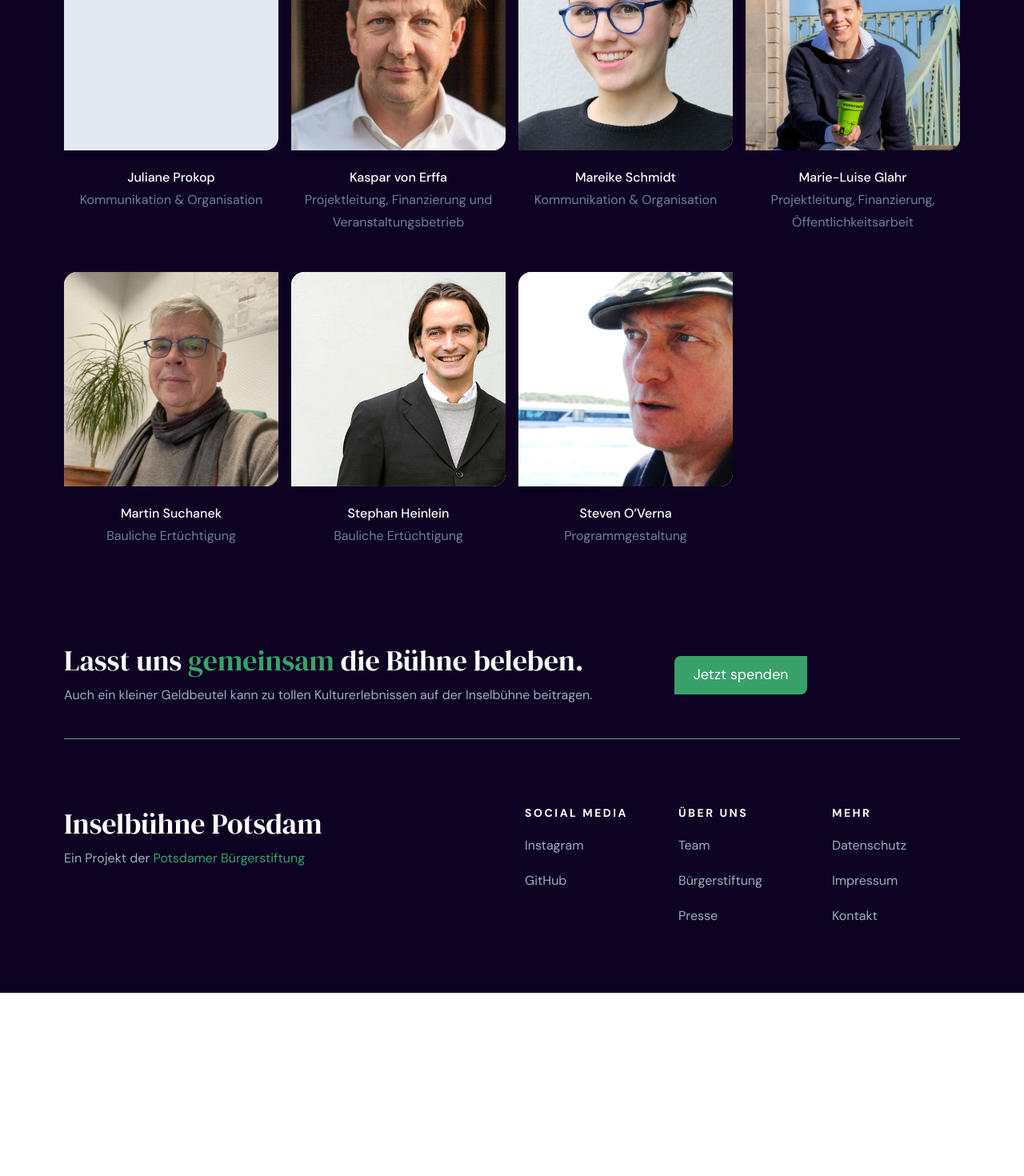
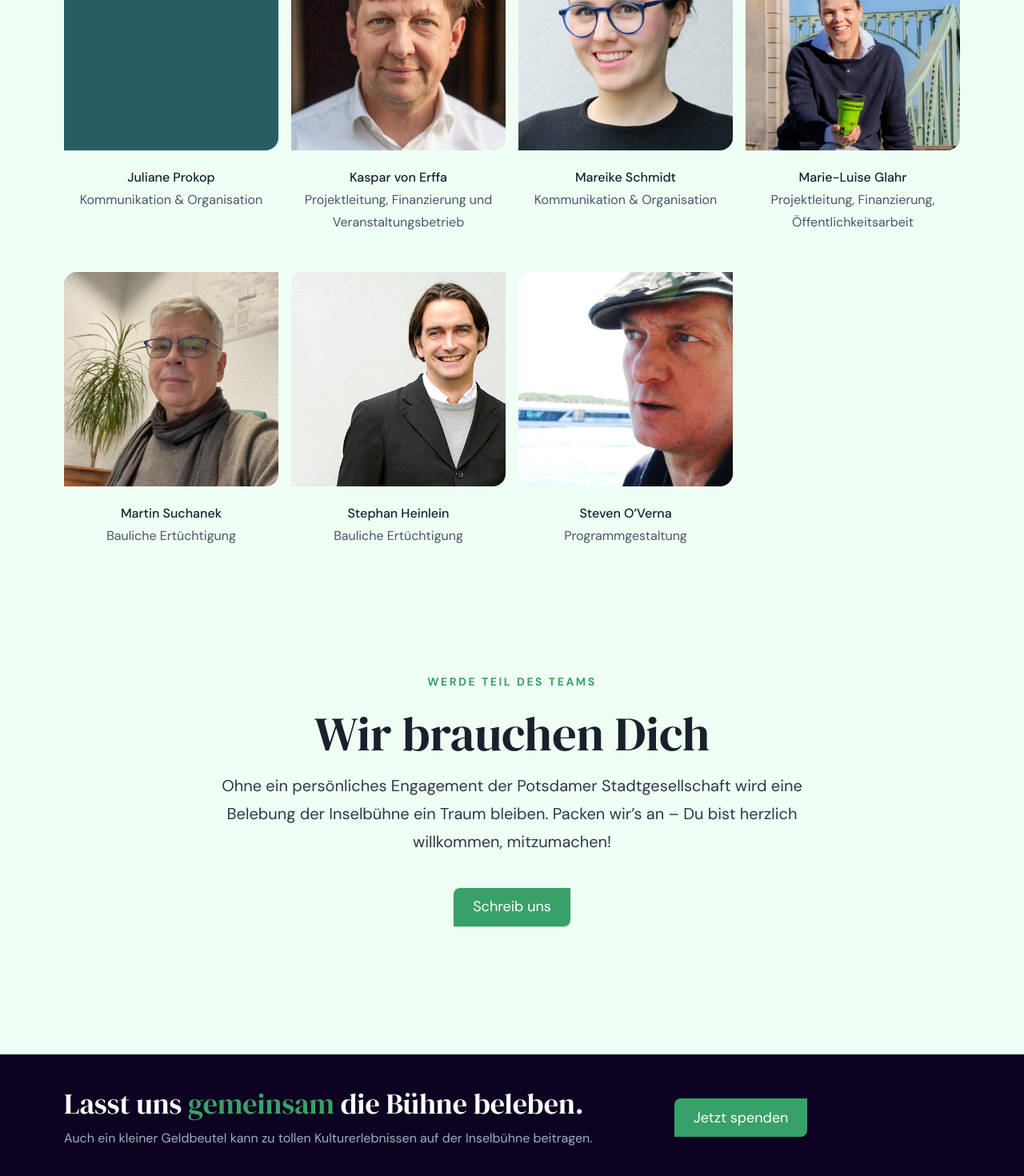
Before and after one commit to potsdamer-buergerstiftung/inselbuehne, a Next.js app: page /ueber-uns in a window 1280 px wide. Shown: the part 1188-2658 px from the top of the page at 80% size. Before the commit the page ends 2429 px from the top, so only its background shows below. Built offline with nearby package versions, Linux system fonts and the light colour scheme.

Commit message:
change background add join team section

```diff
--- a/pages/ueber-uns.tsx
+++ b/pages/ueber-uns.tsx
@@ -6,11 +6,12 @@ import {
   Heading,
   Text,
   AspectRatio,
-  Link,
+  Button,
 } from "@chakra-ui/react";
 import Layout from "../components/Layout";
 import Title from "../components/Title";
 import Image from "next/image";
+import NextLink from "next/link";
 
 interface TeamMember {
   name: string;
@@ -105,9 +106,9 @@ export default function AboutUst() {
         heading="Unsere Mission"
         color="green.50"
       ></Title>
-      <Box as="section" py="20" background="dark" color="white">
+      <Box as="section" py="20" background="green.50">
         <Container maxW="6xl">
-          <Heading as="h1" pb="16" color="white">
+          <Heading as="h1" pb="16">
             Unser Team
           </Heading>
           <Grid columnGap={4} rowGap={12} templateColumns="repeat(12, 1fr)">
@@ -118,7 +119,7 @@ export default function AboutUst() {
               >
                 <AspectRatio mb="5" ratio={1 / 1} rounded="lg">
                   {member.image ? (
-                    <Box rounded="lg" background="gray.200">
+                    <Box rounded="lg" background="teal.100">
                       <Image
                         src={`/team/${member.image}`}
                         alt={`Bild von ${member.name}`}
@@ -129,13 +130,13 @@ export default function AboutUst() {
                       />
                     </Box>
                   ) : (
-                    <Box background="gray.200" rounded="lg"></Box>
+                    <Box background="teal.700" rounded="lg"></Box>
                   )}
                 </AspectRatio>
                 <Text align="center" fontWeight={500}>
                   {member.name}
                 </Text>
-                <Text align="center" color="gray.500">
+                <Text align="center" color="gray.600">
                   {member.role}
                 </Text>
               </GridItem>
@@ -143,6 +144,38 @@ export default function AboutUst() {
           </Grid>
         </Container>
       </Box>
+      <Box
+        as="section"
+        pt="20"
+        pb="40"
+        background="green.50"
+        textAlign="center"
+      >
+        <Container maxW="3xl">
+          <Heading
+            as="h6"
+            variant="uppercase"
+            fontSize="sm"
+            mb="5"
+            color="green.500"
+          >
+            Werde Teil des Teams
+          </Heading>
+          <Heading as="h1" fontSize="6xl">
+            Wir brauchen Dich
+          </Heading>
+          <Text mt="3" fontSize="xl" color="gray.700" mb="10">
+            Ohne ein persönliches Engagement der Potsdamer Stadtgesellschaft
+            wird eine Belebung der Inselbühne ein Traum bleiben. Packen wir’s an
+            – Du bist herzlich willkommen, mitzumachen!
+          </Text>
+          <NextLink passHref href="/kontakt">
+            <Button colorScheme="green" size="lg" as="a" shadow="base">
+              Schreib uns
+            </Button>
+          </NextLink>
+        </Container>
+      </Box>
     </Layout>
   );
 }
```
